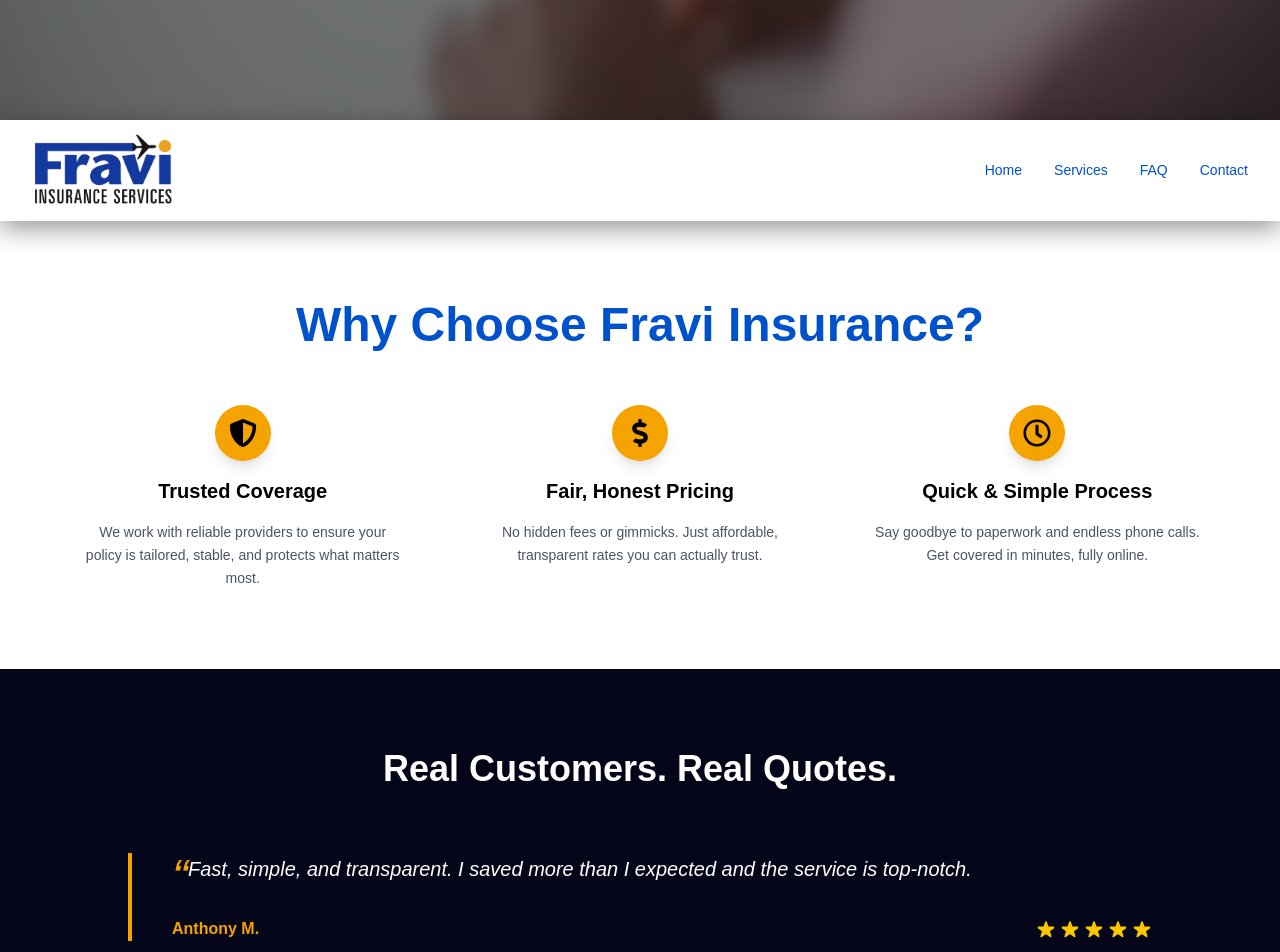
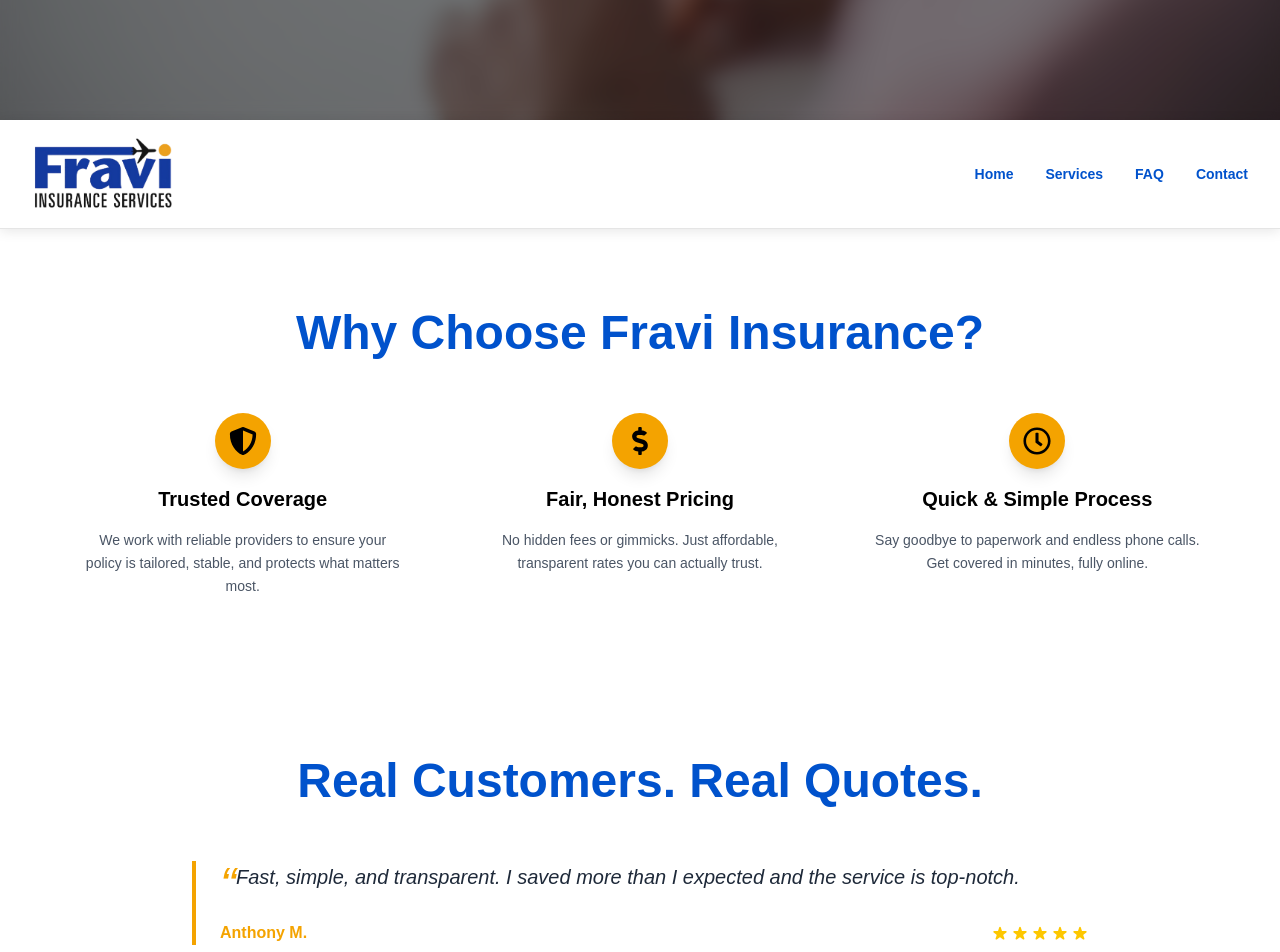
Before and after one commit to DamRandom/Fravi-Insurance-Services, a Next.js app: page / in a window 1280 px wide. Shown: the part 560-1512 px from the top of the page. Built offline with nearby package versions, Linux system fonts and the light colour scheme.

Commit message:
Finish navbar. again

```diff
--- a/src/app/page.tsx
+++ b/src/app/page.tsx
@@ -11,12 +11,6 @@ export default function HomePage() {
       <Navbar />
       <WhyUs />
       <Testimonials />
-
-      <div
-        id="navbar-trigger"
-        className="h-0 overflow-hidden opacity-0 pointer-events-none absolute"
-      />
-
       <Footer />
     </>
   );
--- a/src/components/Navbar.tsx
+++ b/src/components/Navbar.tsx
@@ -4,13 +4,11 @@ import Image from "next/image";
 
 export default function Navbar() {
   return (
-    <header
-      className="sticky top-0 z-50 py-3 px-4 md:px-8
-      bg-gradient-to-r from-white/90 via-white/70 via-15% to-transparent
-      backdrop-blur-xl
-      shadow-[0_8px_24px_rgba(0,0,0,0.4)] border-b border-white/10"
+    <div
+      className="sticky top-0 z-50 w-full bg-white/80 backdrop-blur-md
+      border-b border-black/10 shadow-[0_2px_12px_rgba(0,0,0,0.1)] transition-all duration-300"
     >
-      <div className="max-w-7xl mx-auto flex justify-between items-center">
+      <div className="max-w-7xl mx-auto px-4 md:px-8 py-4 flex justify-between items-center">
         <div className="w-[140px]">
           <Image
             src="/images/logo.png"
@@ -22,18 +20,20 @@ export default function Navbar() {
           />
         </div>
 
-        <nav className="flex items-center space-x-8 text-sm font-medium text-[var(--color-primary)]">
+        <nav className="flex items-center space-x-8 text-sm font-semibold text-[var(--color-primary)]">
           {["Home", "Services", "FAQ", "Contact"].map((item) => (
             <a
               key={item}
               href="#"
-              className="relative transition-all duration-300 hover:text-[var(--color-accent)] after:absolute after:bottom-0 after:left-0 after:h-[2px] after:bg-[var(--color-accent)] after:w-0 hover:after:w-full after:transition-all after:duration-300"
+              className="relative transition-all duration-300 hover:text-[var(--color-accent)]
+              after:absolute after:bottom-0 after:left-0 after:h-[2px] after:bg-[var(--color-accent)]
+              after:w-0 hover:after:w-full after:transition-all after:duration-300"
             >
               {item}
             </a>
           ))}
         </nav>
       </div>
-    </header>
+    </div>
   );
 }
--- a/src/components/Testimonials.tsx
+++ b/src/components/Testimonials.tsx
@@ -27,7 +27,7 @@ function Star({ filled }: { filled: boolean }) {
   return (
     <svg
       aria-hidden="true"
-      className={`w-5 h-5 ${filled ? "text-yellow-400" : "text-gray-500/40"}`}
+      className={`w-4 h-4 ${filled ? "text-yellow-400" : "text-gray-300"}`}
       fill="currentColor"
       viewBox="0 0 20 20"
     >
@@ -38,37 +38,41 @@ function Star({ filled }: { filled: boolean }) {
 
 export default function Testimonials() {
   return (
-    <section className="bg-[#06061B] text-white py-20 px-6 md:px-12">
+    <section className="bg-white text-[var(--color-black)] py-20 px-6 md:px-12">
       <motion.h2
-        className="text-4xl font-extrabold mb-16 text-center drop-shadow-lg"
+        className="text-4xl md:text-5xl font-extrabold mb-14 text-center text-[var(--color-primary)]"
         initial={{ opacity: 0, y: 20 }}
-        animate={{ opacity: 1, y: 0 }}
+        whileInView={{ opacity: 1, y: 0 }}
+        viewport={{ once: true }}
         transition={{ duration: 0.6 }}
       >
         Real Customers. Real Quotes.
       </motion.h2>
 
-      <div className="max-w-5xl mx-auto space-y-16">
+      <div className="max-w-4xl mx-auto space-y-16">
         {testimonials.map(({ quote, name, rating }, i) => (
-          <motion.div
+          <motion.figure
             key={i}
-            className="relative pl-10 border-l-4 border-[var(--color-accent)]"
+            className="relative pl-6 border-l-4 border-[var(--color-accent)]"
             initial={{ opacity: 0, y: 30 }}
-            animate={{ opacity: 1, y: 0 }}
+            whileInView={{ opacity: 1, y: 0 }}
+            viewport={{ once: true }}
             transition={{ delay: 0.3 + i * 0.2, duration: 0.5 }}
           >
-            <p className="text-xl italic leading-relaxed mb-4 before:content-['“'] before:text-[3rem] before:leading-none before:align-top before:text-[var(--color-accent)]">
+            <blockquote className="text-lg md:text-xl italic text-gray-800 leading-relaxed mb-3">
+              <span className="text-[3rem] text-[var(--color-accent)] leading-none align-top">“</span>
               {quote}
-            </p>
-            <div className="flex justify-between items-center">
-              <footer className="font-semibold text-[var(--color-accent)]">{name}</footer>
+            </blockquote>
+
+            <figcaption className="flex justify-between items-center">
+              <span className="font-semibold text-[var(--color-accent)]">{name}</span>
               <div className="flex space-x-1">
                 {[...Array(5)].map((_, idx) => (
                   <Star key={idx} filled={idx < rating} />
                 ))}
               </div>
-            </div>
-          </motion.div>
+            </figcaption>
+          </motion.figure>
         ))}
       </div>
     </section>
```
Also changed, not shown: public/textures/diagmonds-light.png (added).
